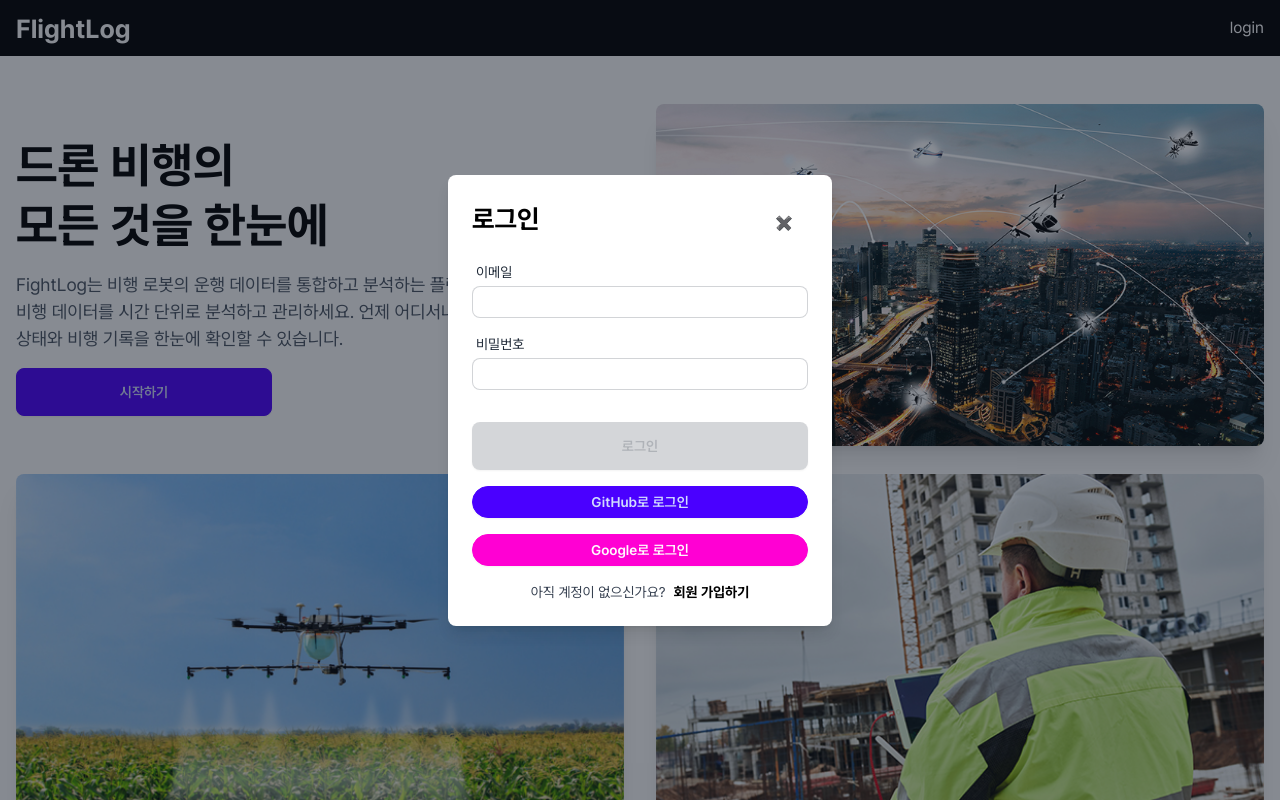
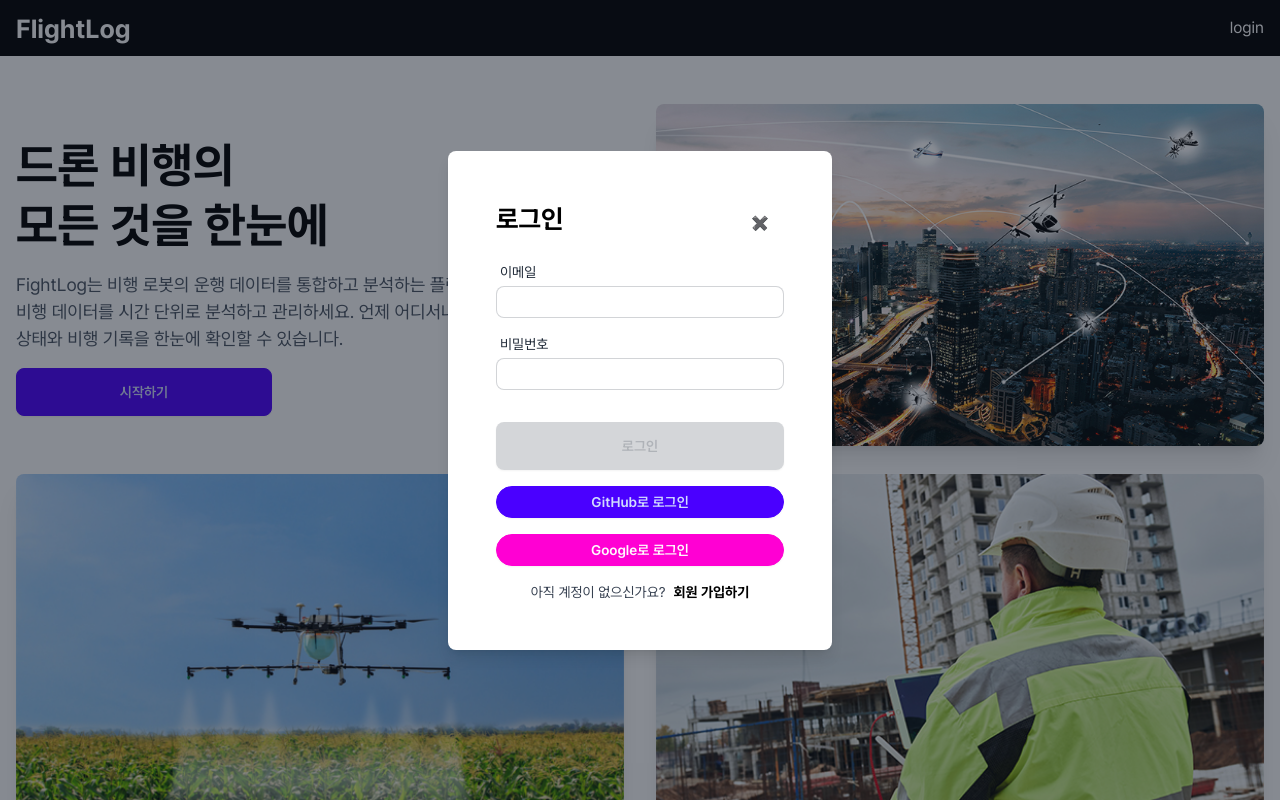
Before and after one commit to ormcamp-fe-3rd/FlightLog, a Next.js app: page / in a window 1280 px wide. Both pictures are taken after a click on the button "login". Shown: the top 800 px of the page. Built offline with nearby package versions, Linux system fonts and the light colour scheme; no server answers.

Commit message:
[design] 모달 padding 수정

```diff
--- a/src/components/home/AuthModal.tsx
+++ b/src/components/home/AuthModal.tsx
@@ -19,7 +19,7 @@ export default function AuthModal() {
       onClick={toggle}
     >
       <div
-        className="w-96 rounded-lg bg-white p-6 shadow-lg"
+        className="w-96 rounded-lg bg-white p-12 shadow-lg"
         onClick={(e) => e.stopPropagation()}
       >
         {register === true ? <RegisterContent /> : <LoginContent />}
```
